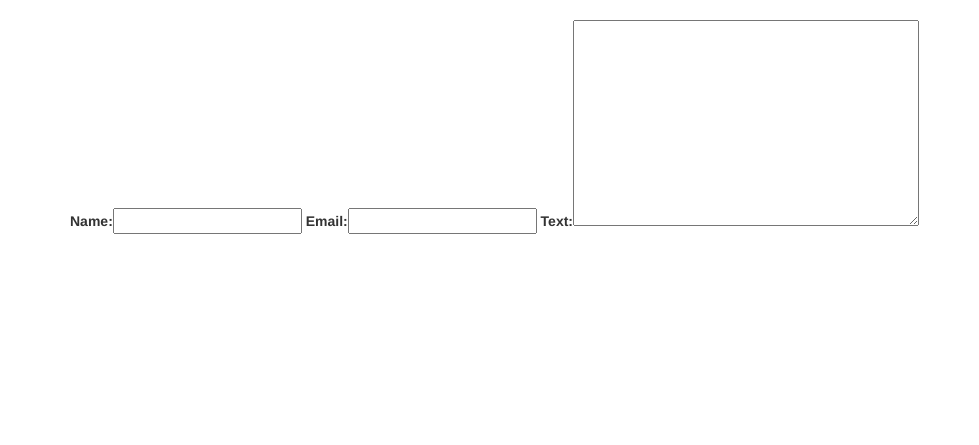
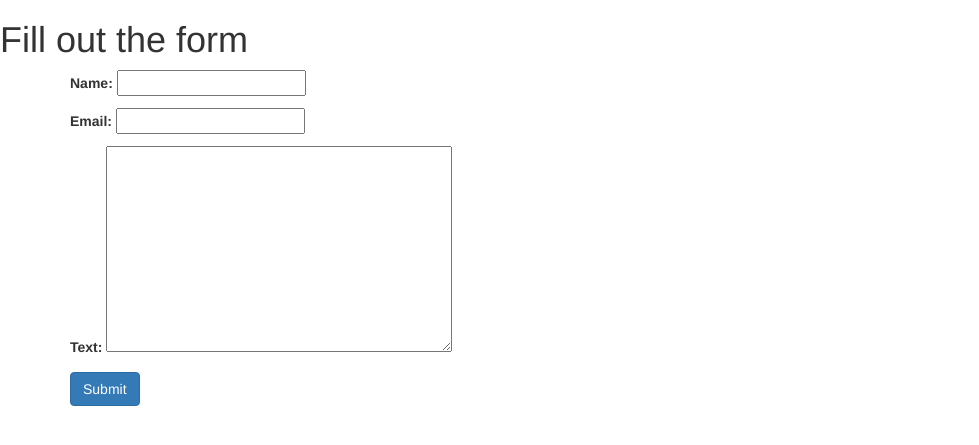
Before and after one commit to jhfaber/Django, a Django app: a page that uses templates/ModelTemplatesApp/form_page.html in a window 1280 px wide. Shown: the top 445 px of the page, without its empty margins (0-979 px from the left). Run offline with Django 3.2, Linux system fonts and the light colour scheme; some libraries are stand-ins or nearby versions.

Commit message:
Validators

```diff
--- a/ModelTemplatesApp/forms.py
+++ b/ModelTemplatesApp/forms.py
@@ -1,7 +1,29 @@
 from django import forms
+from django.core import validators
 
-class formName(forms.Form):
-    name=forms.CharField()
+def check_for_z(value):
+    if value[0].lower() != 'z':
+        raise forms.ValidationError("NAME NEEDS TO START WITH Z")
+
+class FormName(forms.Form):
+    name=forms.CharField(validators=[check_for_z])
     email= forms.EmailField()
     text = forms.CharField()
     text = forms.CharField(widget=forms.Textarea)
+    botcatcher = forms.CharField(required=False,
+                                widget=forms.HiddenInput,
+                                validators=[validators.MaxLengthValidator(0)])
+
+
+
+
+
+    #Robot will be catchat with this hidden field. botcatcher
+
+    """
+    def clean_botcatcher(self):
+        botcatcher = self.cleaned_data['botcatcher']
+        if len(botcatcher) > 0:
+            raise forms.ValidationError("GOTCHAT BOT!")
+        return botcatcher
+    """
--- a/ModelTemplatesApp/views.py
+++ b/ModelTemplatesApp/views.py
@@ -19,5 +19,15 @@ def users(request):
     return render (request, 'ModelTemplatesApp/users.html', context=my_users)
 
 def form_name_view(request):
-    form= forms.formName()
+    form= forms.FormName()
+    if request.method == 'POST':
+        form = forms.FormName(request.POST)
+
+        if form.is_valid():
+            #DO SOMETHING CODE
+            print("VALIDATION SUCCESS")
+            print("NAME: "+ form.cleaned_data['name'])
+            print("EMAIL: "+ form.cleaned_data['email'])
+            print("TEXT: "+ form.cleaned_data['text'])
+
     return render(request, 'ModelTemplatesApp/form_page.html',{'form':form})
--- a/templates/ModelTemplatesApp/form_page.html
+++ b/templates/ModelTemplatesApp/form_page.html
@@ -2,13 +2,21 @@
 <html lang="en" dir="ltr">
   <head>
     <meta charset="utf-8">
-    <link rel="stylesheet" href="https://maxcdn.bootstrapcdn.com/bootstrap/3.3.7/css/bootstrap.min.css" integrity="sha384-BVYiiSIFeK1dGmJRAkycuHAHRg32OmUcww7on3RYdg4Va+PmSTsz/K68vbdEjh4u" crossorigin="anonymous">
+    <link rel="stylesheet" href="https://maxcdn.bootstrapcdn.com/bootstrap/3.3.5/css/bootstrap.min.css">
     <title>forms</title>
     <h2></h2>
   </head>
   <body>
+
+    <h1>Fill out the form</h1>
     <div class="container">
-      {{form}}
+      <form method="POST">
+        {{form.as_p}}
+        {% csrf_token %}
+        <input  type="submit" class="btn btn-primary"  value="Submit">
+      </form>
+
+
     </div>
 
   </body>
```
